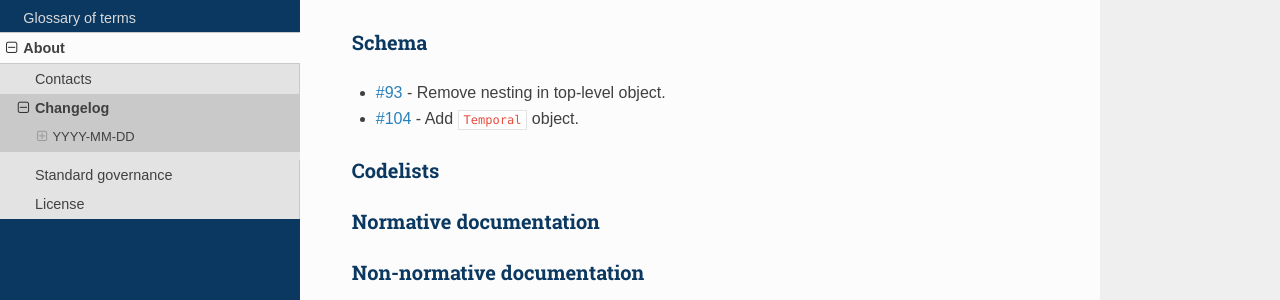
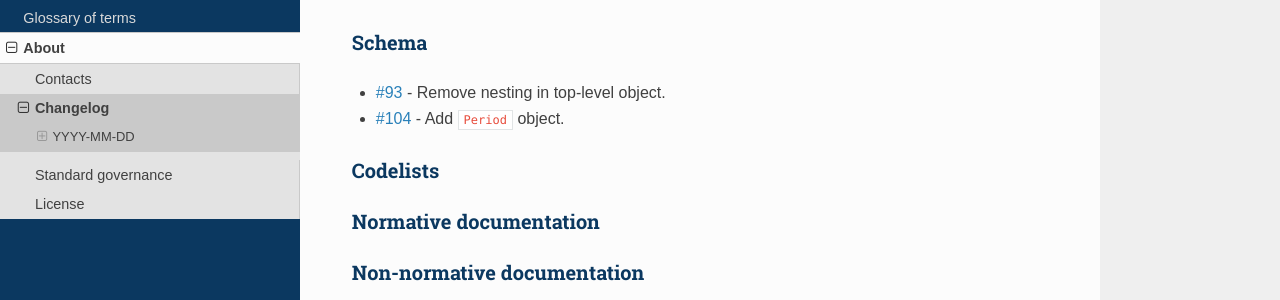
Before and after one commit to GFDRR/rdl-standard, a Sphinx documentation site: the page built from docs/about/changelog.md, in a window 1280 px wide. Shown: the part 246-546 px from the top of the page. Built offline with Sphinx 7.4.7 and the Read the Docs theme 2.0.0, drawn with Linux system fonts in a browser that asks for light colours.

Commit message:
apply review change suggestions

```diff
--- a/docs/about/changelog.md
+++ b/docs/about/changelog.md
@@ -7,7 +7,7 @@
 ### Schema
 
 - [#93](https://github.com/GFDRR/rdl-standard/pull/93) - Remove nesting in top-level object.
-- [#104](https://github.com/GFDRR/rdl-standard/pull/104) - Add `Temporal` object.
+- [#104](https://github.com/GFDRR/rdl-standard/pull/104) - Add `Period` object.
 
 ### Codelists
 
```
Also changed, not shown: 1 other file.
